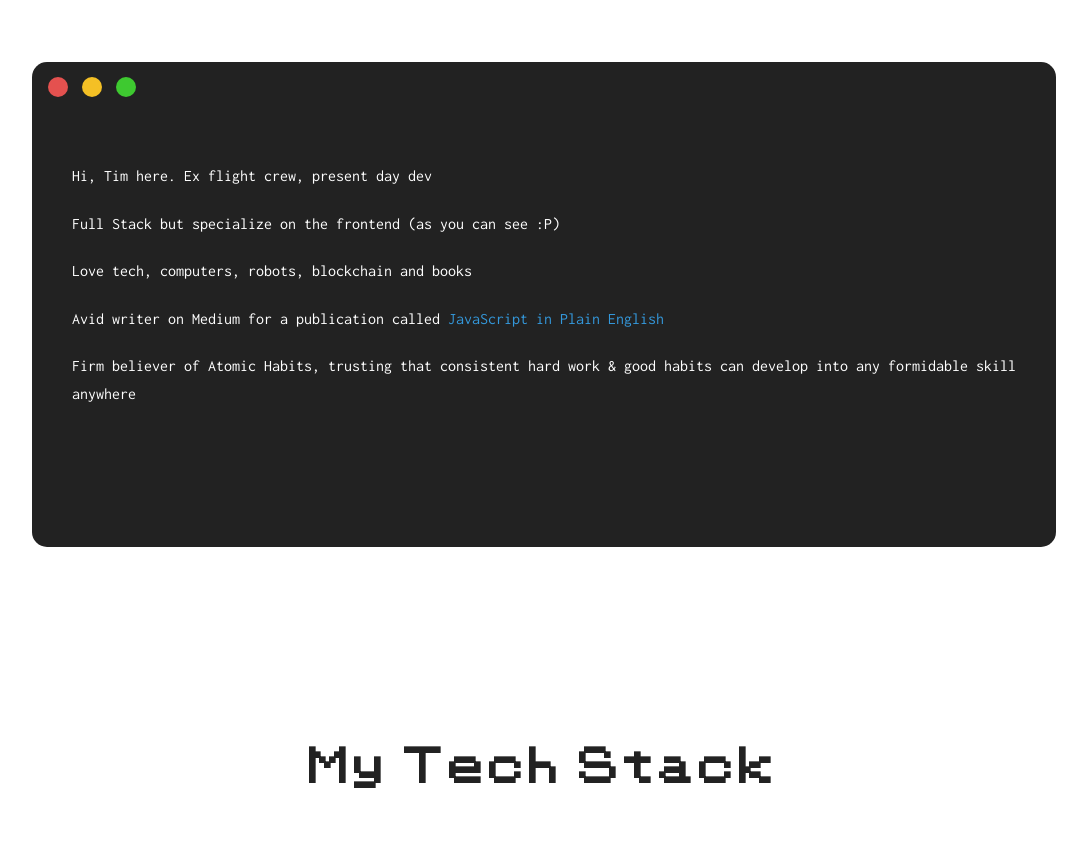
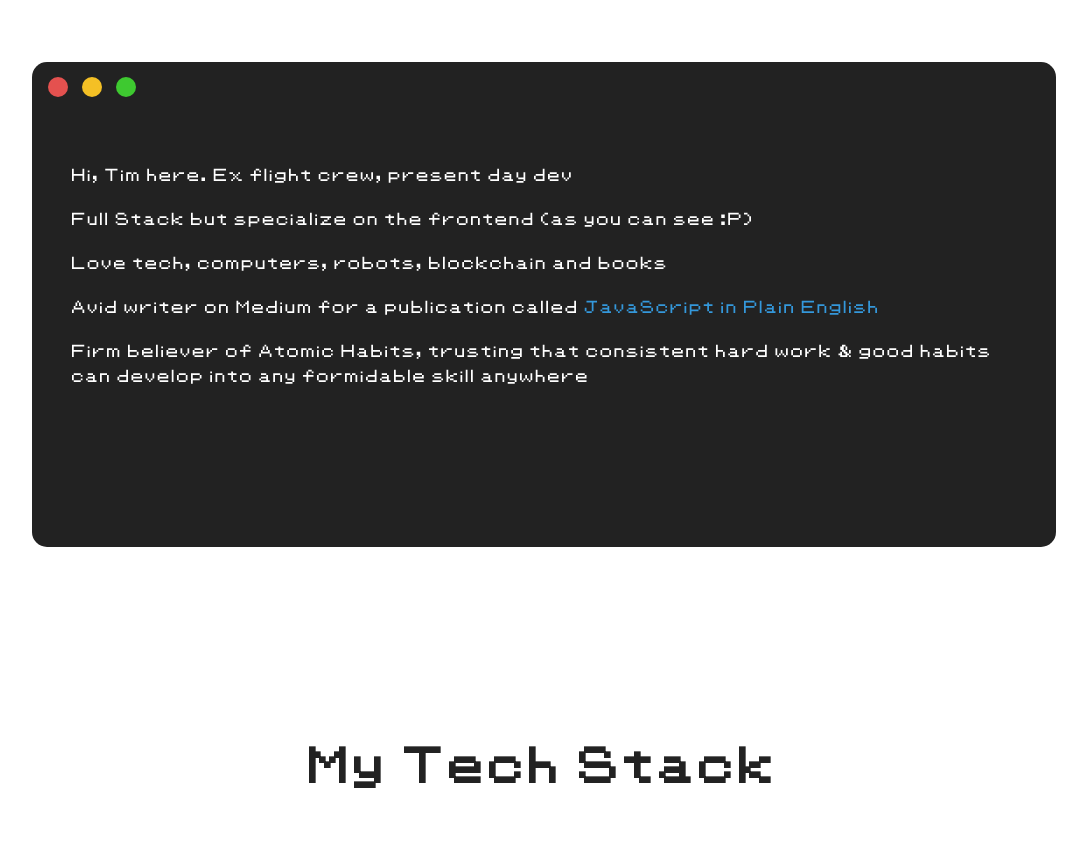
Before and after one commit to jackiejr18/8bit-clone-portfolio, a website: page index.html in a window 1280 px wide. Shown: the part 919-1782 px from the top of the page, without its empty margins (96-1183 px from the left). Drawn offline with nearby package versions, Linux system fonts and the light colour scheme; files whose address does not match are found by name; a web font is replaced by a local one.

Commit message:
changed font and size for about section and get to know link git push origin 8bitcloneportfolio ' git push origin 8bitcloneportfolio

```diff
--- a/css/blog.css
+++ b/css/blog.css
@@ -99,9 +99,17 @@ div.inner {
   margin-bottom: 0;
   height: 400px;
   text-align: left;
-  font-family: 'Inconsolata',monospace;
+  font-family: 'Pokemon Classic';
   padding: 40px;
   color: white;
+}
+
+div.inner p {
+  font-size: 14px;
+}
+
+div .inner .link {
+  font-size: 12px;
 }
 
 .data-title {
```
Also changed, not shown: index.html (+0 -2 lines).
